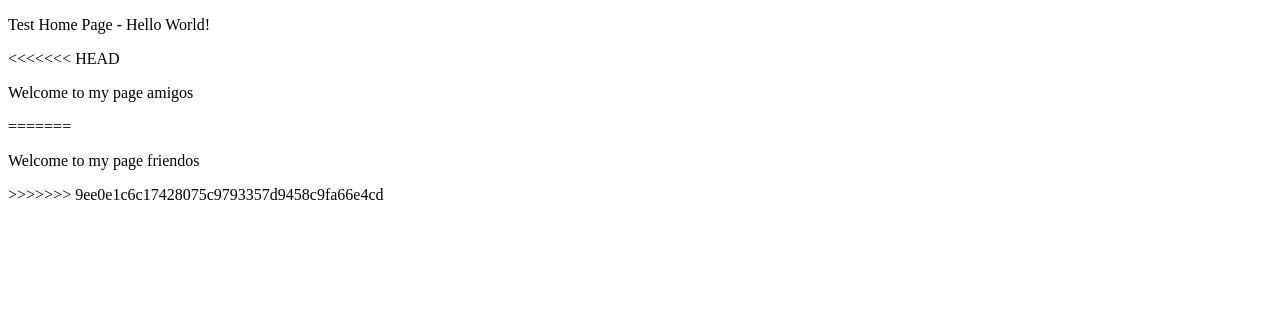
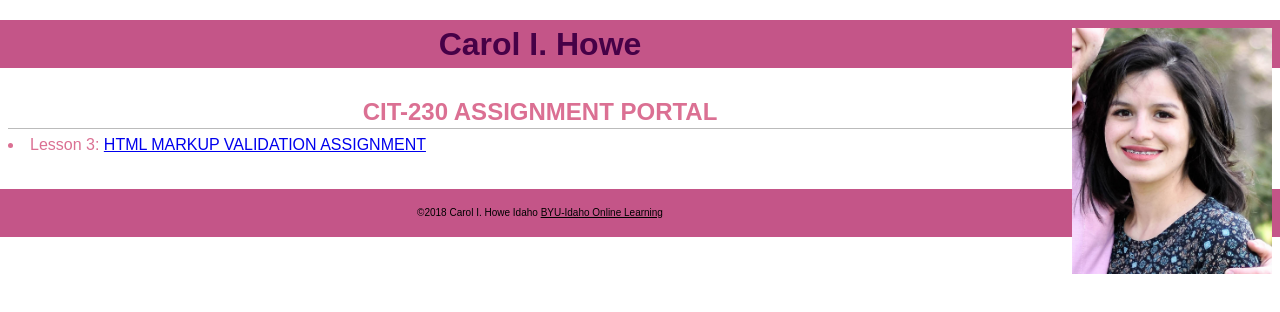
Before and after one commit to howe-carol/howe-carol.github.io, a plain HTML site: page index.html in a window 1280 px wide. Drawn offline with Linux system fonts and the light colour scheme.

Commit message:
Assignment Portal

```diff
--- a/index.html
+++ b/index.html
@@ -1,16 +1,33 @@
 <!doctype html>
-<html>
+<html lang="en-US">
 <head>
+    <meta charset="utf-8">
+    <meta name="viewport" content="width=device-width, initial-scale=1">
     <title>
-    TEST HOME PAGE
+    CIT 230 ASSIGNMENT PORTAL | CAROL H. STUDENT | BYU-Idaho
     </title>
+    <meta name="description" content="This assignment requires to create a homepage for Carol Howe. Student form BYU-Idaho">
+    <link rel="stylesheet" href="styles/main.css">
 </head>
 <body>
-<p> Test Home Page - Hello World! </p>
-<<<<<<< HEAD
-    <p> Welcome to my page amigos</p>
-=======
-    <p> Welcome to my page friendos</p>
->>>>>>> 9ee0e1c6c17428075c9793357d9458c9fa66e4cd
+    <header>
+        <img src="images/DSC_0280%20copy.jpg" width="200" height="273" alt="My Profile Picture">
+        <h1> Carol I. Howe</h1>
+    </header>
+    <nav>
+        <!-- The future main menu will have the class and the link to a lesson -->
+    </nav>
+    <main>
+        <h2> CIT-230 ASSIGNMENT PORTAL </h2>
+        <li> Lesson 3: <a href="https://byui.brightspace.com/d2l/le/content/396157/viewContent/5605380/View"> HTML MARKUP VALIDATION ASSIGNMENT</a></li>
+    </main>
+    <footer>
+        <p>
+            &copy;2018
+            Carol I. Howe
+            Idaho
+            <a href="http://www.byui.edu/online"> BYU-Idaho Online Learning</a>
+        </p>
+    </footer>
 </body>
 </html>
--- /dev/null
+++ b/styles/main.css
@@ -0,0 +1,45 @@
+/* CIT 230 - Assignment Portal CSS Template */
+/* You may use #HEX or color names */
+
+/* * is a wildcard referring to all elements. */
+* { margin: 0; box-sizing: border-box; }
+
+body {
+    font-size: 16px;
+    line-height: 32px;
+    font-family: sans-serif/* Ubuntu, sans-serif */;
+    color: palevioletred /* #xxxxxx */;
+}
+
+h1 {
+    font-size: /* x.xrem  (rem is a unit of measure) */;
+    color: rgb(70, 1, 71);
+}
+
+h2 {
+    font-size: /* x.xrem */;
+    text-align: center;
+    border-bottom: 1px solid #bbb;
+}
+
+header, main, footer {
+    margin: 1.25rem auto;
+    padding: .5rem;
+    max-width: /* xxxpx (px = pixel is a unit of measure)  */;
+}
+
+header, footer, footer a {
+    text-align: center;
+    background-color: rgb(196, 85, 136);
+    color: black;
+}
+
+header img {
+    width: /*  */;
+    height: auto;
+    float: right;
+}
+
+footer {
+    font-size: 10px /* smaller */;
+}
```
Also changed, not shown: images/DSC_0280 copy.jpg (added), 1 other file.
